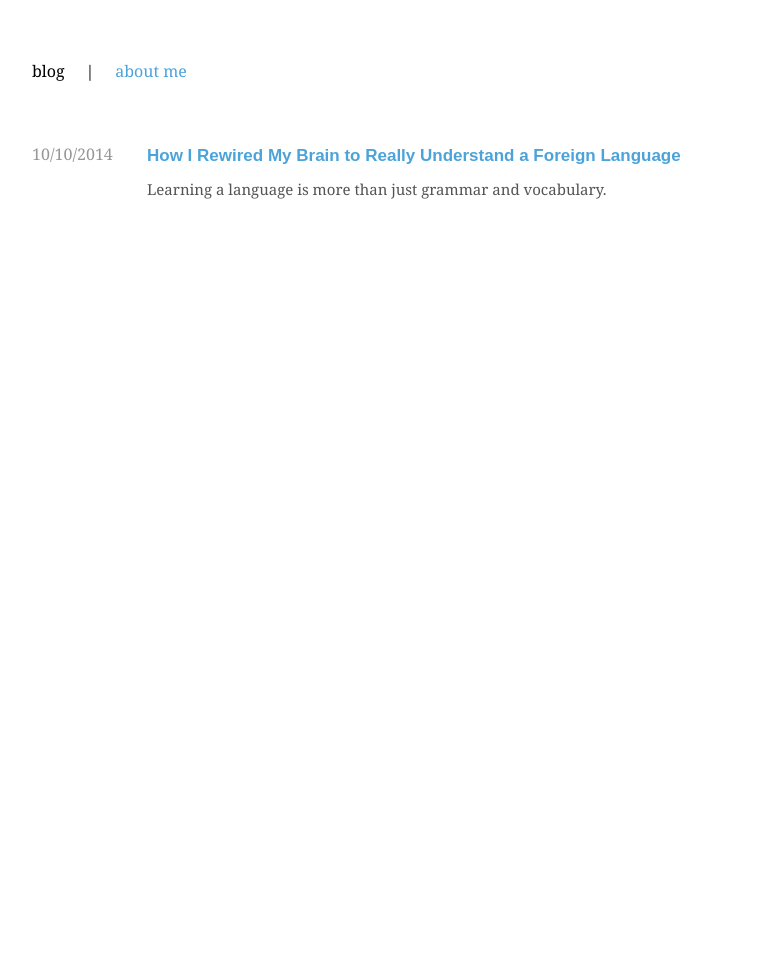
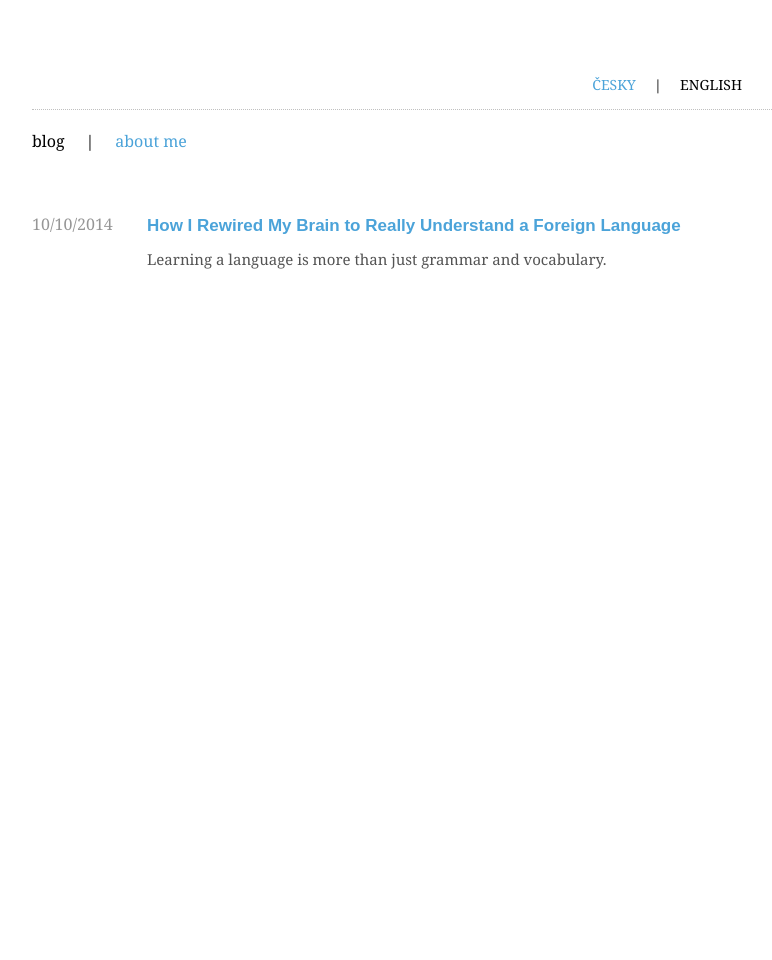
Before and after one commit to crawlingout/simplyeasy, a Jekyll site: the page built from index.html, in a window 1280 px wide. Shown: the whole page, without its empty margins (238-1010 px from the left). Built offline with Jekyll 4.4.1, drawn with Linux system fonts in a browser that asks for light colours; nearby versions of some CDN libraries; Markdown is read by kramdown in place of the engine named in the settings; the list of posts is cut into pages by our own code; comment, search, counter and statistics services are not loaded.

Commit message:
Link to Czech version added

```diff
--- a/_includes/head.html
+++ b/_includes/head.html
@@ -53,6 +53,9 @@
 <body>
     {% if page.title == 'Jan Bilek - blog' %}
     <div id="head" style="margin: 60px auto 0;width: 740px;font-family: Georgia,Arial,sans-serif;">
+        <div id="language" class="en">
+            <a href="http://magazin.simplyeasy.cz/">ČESKY</a> &nbsp;&nbsp;&nbsp; | &nbsp;&nbsp;&nbsp; ENGLISH
+        </div>
         blog &nbsp;&nbsp;&nbsp; | &nbsp;&nbsp;&nbsp; <a href="http://www.simplyeasy.cz/">about me</a>
     </div>
     {% else %}
--- a/css/style.css
+++ b/css/style.css
@@ -58,11 +58,19 @@ ul {
     max-width: 780px;
 }
 
+#language {
+    border-bottom: 1px dotted silver;
+    font-size: 14px;
+    margin-bottom: 20px;
+    padding: 15px 30px;
+    text-align: right;
+}
+
 #head {
-    margin: 60px auto 0;
+    font-family: Georgia,Arial,sans-serif;
+    margin: 40px auto 10px;
     max-width: 740px;
     padding: 0 10px;
-    font-family: Georgia,Arial,sans-serif;
 }
 
 .breadcrumb {
@@ -228,9 +236,16 @@ img {
 /* mobile devices */
 @media screen and (max-width: 700px) {
 
+#language {
+    font-size: 14px;
+    padding: 15px 0px;
+}
+
 #head {
     max-width: 700px;
     min-width: 300px;
+    margin: 0 auto;
+    padding: 0 10px;
 }
 
 .postshort .title {
```
